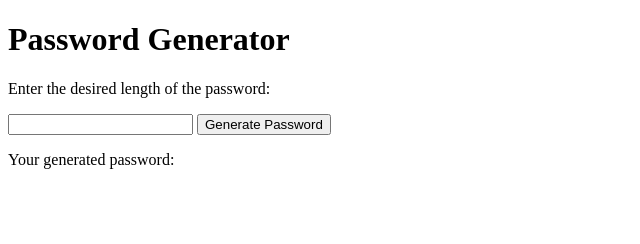
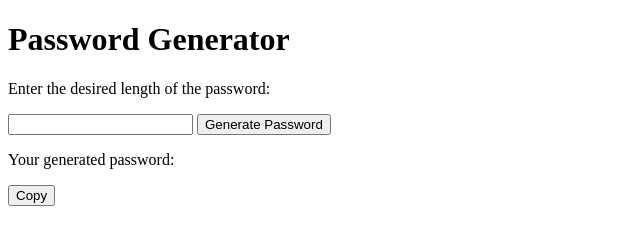
Before and after one commit to TomGarcia3421/pass_generator, a plain HTML site: page index.html in a window 1280 px wide. Shown: the whole page, without its empty margins (0-640 px from the left). Drawn offline with Linux system fonts and the light colour scheme.

Commit message:
Update index.html

```diff
--- a/index.html
+++ b/index.html
@@ -11,6 +11,7 @@
 	<br>
 	<p>Your generated password:</p>
 	<p id="password"></p>
+	<button id="copyButton" onclick="copyPassword()">Copy</button>
 
 	<script>
 		function generatePassword() {
@@ -35,6 +36,18 @@
 			// Display the generated password
 			document.getElementById("password").innerHTML = password;
 		}
+
+		function copyPassword() {
+			// Select the password text
+			var passwordText = document.getElementById("password");
+			passwordText.select();
+
+			// Copy the selected text to the clipboard
+			document.execCommand("copy");
+
+			// Display a message indicating that the password has been copied
+			alert("Password copied to clipboard!");
+		}
 	</script>
 </body>
 </html>
```
